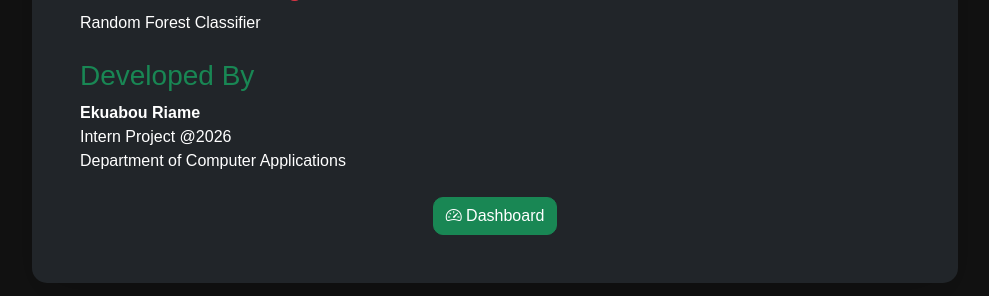
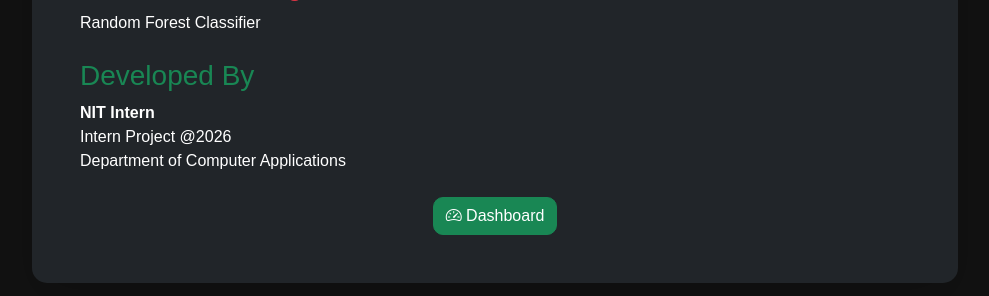
Before and after one commit to EkuabouRiame/IDS_PROJECT-2026, a Flask app: page /about in a window 1280 px wide. Shown: the part 1046-1342 px from the top of the page, without its empty margins (145-1134 px from the left). Run offline with Flask 3, Linux system fonts and the light colour scheme; parts of the project's set-up code (start-up, migrations or seed data) failed here and were passed over.

Commit message:
Update About page

```diff
--- a/app/templates/about.html
+++ b/app/templates/about.html
@@ -133,7 +133,7 @@ About
 
                 <p>
 
-                    <strong>Ekuabou Riame</strong><br>
+                    <strong>NIT Intern</strong><br>
 
                     Intern Project @2026<br>
 
```
